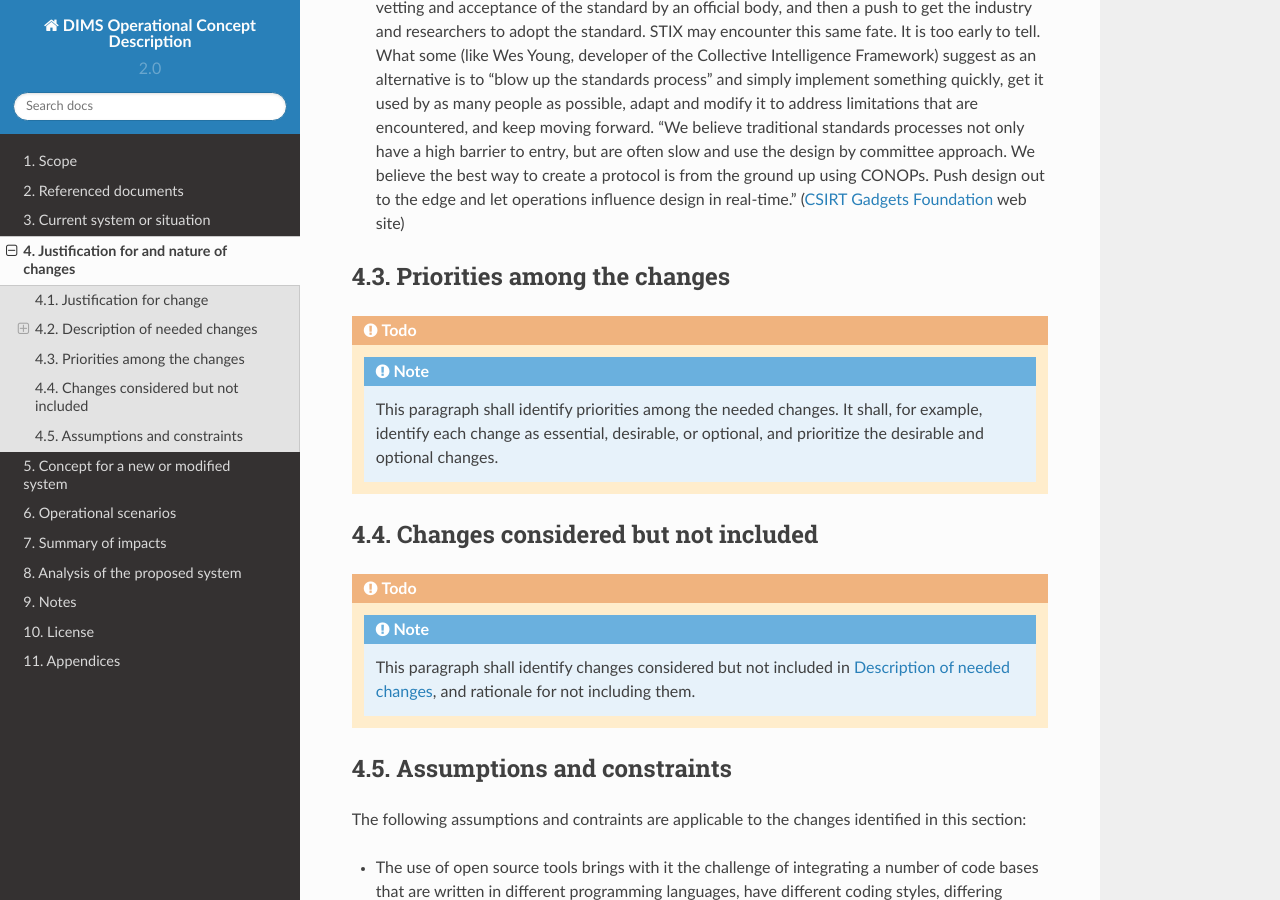
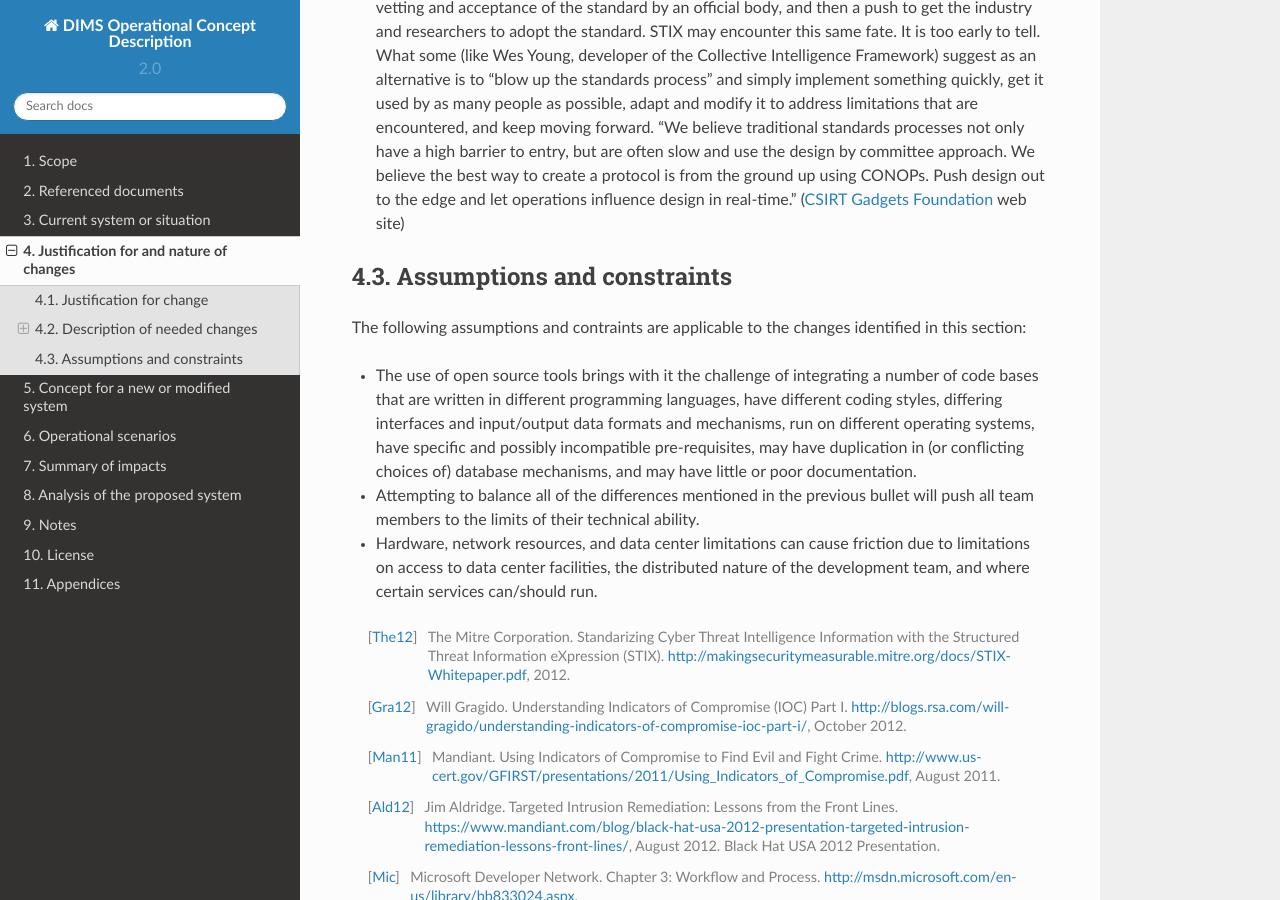
Before and after one commit to uw-dims/dims-ocd, a Sphinx documentation site: the page built from docs/source/justifications.rst, in a window 1280 px wide and 900 px high, scrolled down 7164 px. Built offline with Sphinx 7.4.7 and the Read the Docs theme 2.0.0, drawn with Linux system fonts in a browser that asks for light colours; some of the changed lines change nothing that is shown.

Commit message:
Disable some sections that aren't needed currently

```diff
--- a/docs/source/justifications.rst
+++ b/docs/source/justifications.rst
@@ -389,36 +389,39 @@ impediments to their use:
   let operations influence design in real-time."
   (`CSIRT Gadgets Foundation`_ web site)
 
-.. _changepriorities:
-
-Priorities among the changes
-----------------------------
-
-.. todo::
-
-    .. note::
-
-        This paragraph shall identify priorities among the needed changes. It
-        shall, for example, identify each change as essential, desirable, or
-        optional, and prioritize the desirable and optional changes.
-
-    ..
-
-..
-
-Changes considered but not included
------------------------------------
-
-.. todo::
-
-    .. note::
-
-        This paragraph shall identify changes considered but not included in
-        :ref:`changedescription`, and rationale for not including them.
-
-    ..
-
-..
+.. #### The following sections are commented out unless/until we need them.
+.. #### This is to keep from having empty sections in the released doc.
+.. ####
+.. #### .. _changepriorities:
+.. ####
+.. #### Priorities among the changes
+.. #### ----------------------------
+.. ####
+.. #### .. todo::
+.. ####
+.. ####     .. note::
+.. ####
+.. ####         This paragraph shall identify priorities among the needed changes. It
+.. ####         shall, for example, identify each change as essential, desirable, or
+.. ####         optional, and prioritize the desirable and optional changes.
+.. ####
+.. ####     ..
+.. ####
+.. #### ..
+.. ####
+.. #### Changes considered but not included
+.. #### -----------------------------------
+.. ####
+.. #### .. todo::
+.. ####
+.. ####     .. note::
+.. ####
+.. ####         This paragraph shall identify changes considered but not included in
+.. ####         :ref:`changedescription`, and rationale for not including them.
+.. ####
+.. ####     ..
+.. ####
+.. #### ..
 
 .. _assumptionsconstraints:
 
```
